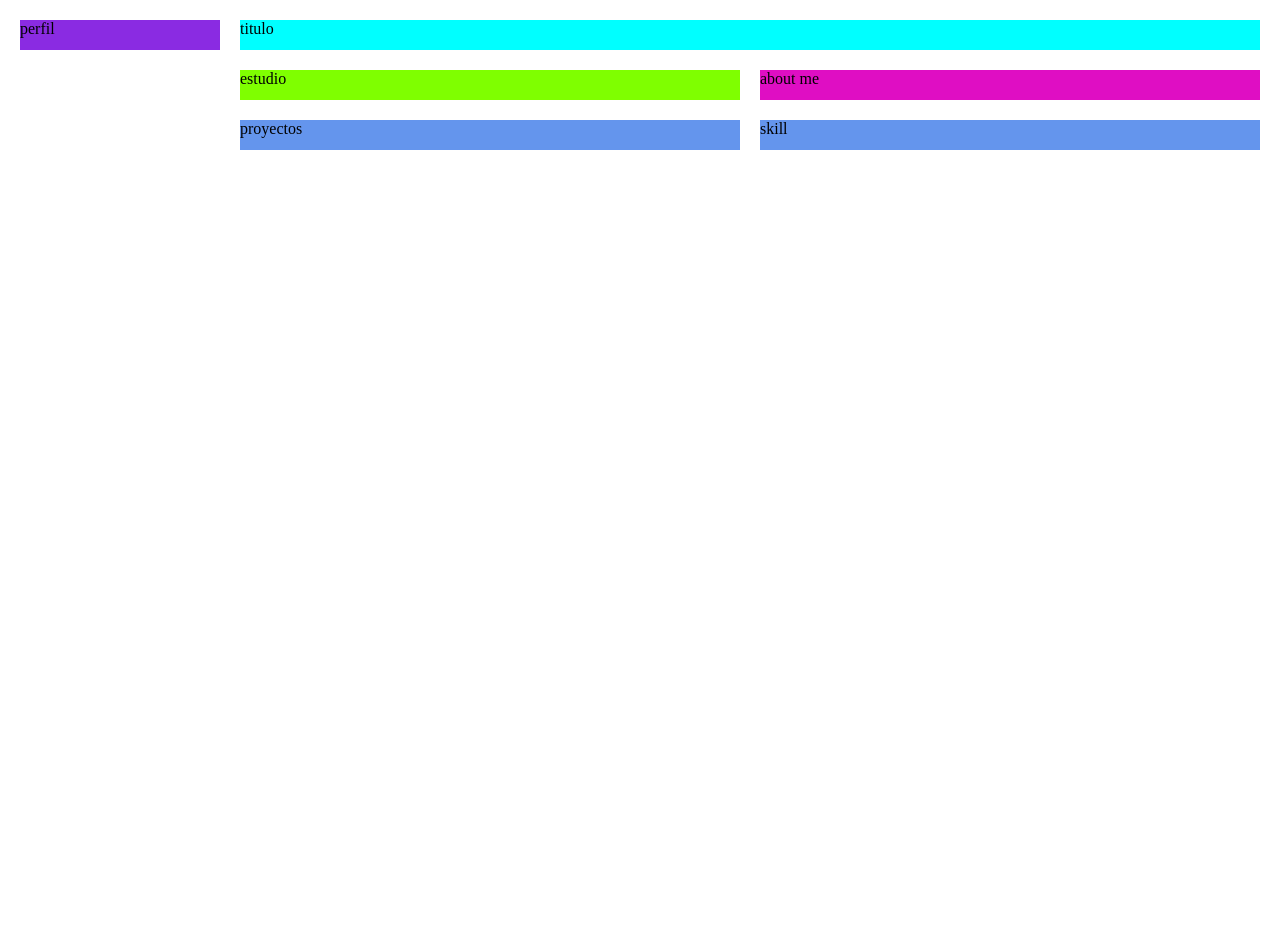
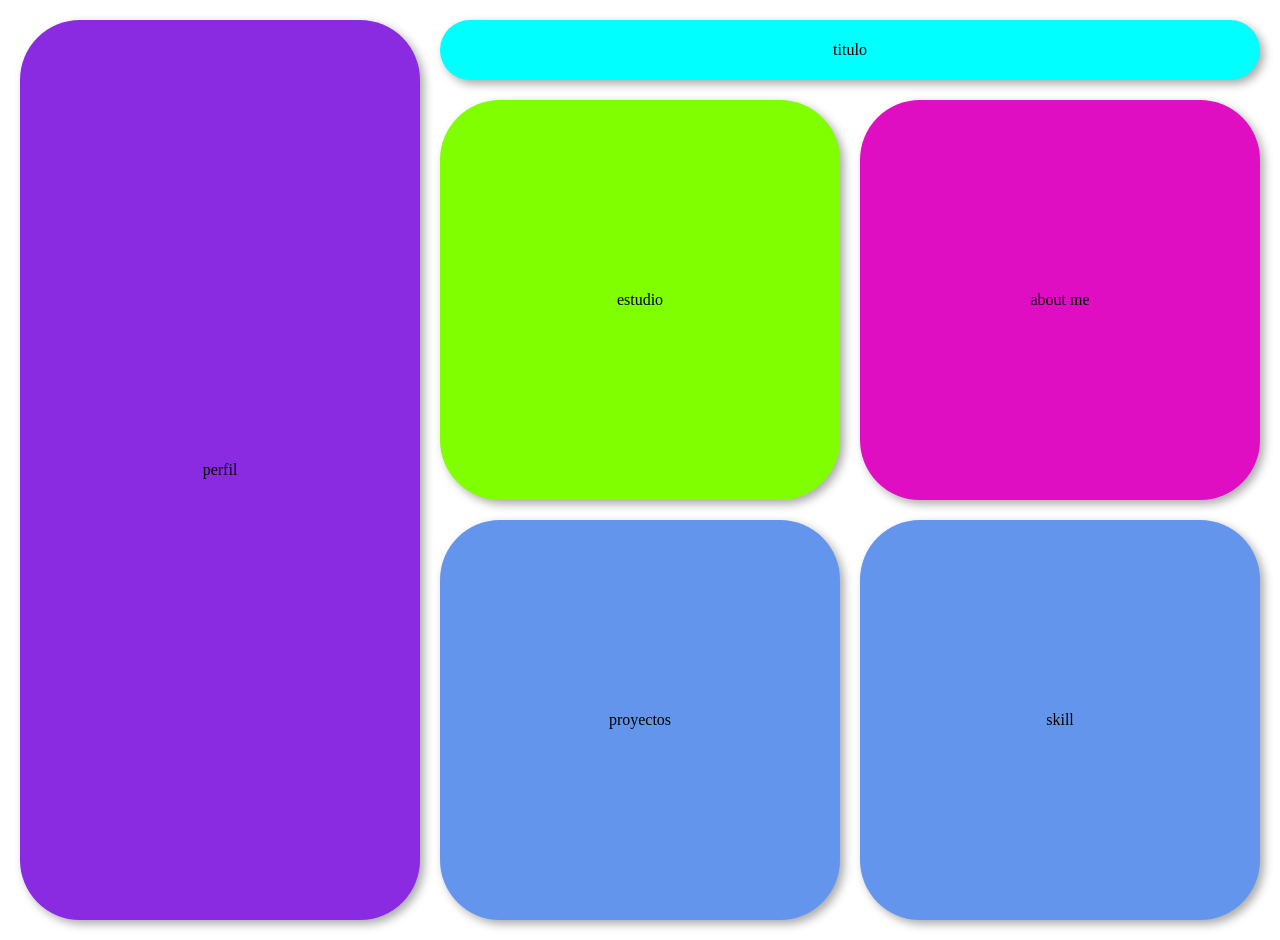
Before and after one commit to wilsoncap/H_V, a plain HTML site: page index.html in a window 1280 px wide. Before the commit the page ends 800 px from the top, so only its background shows below. Drawn offline with Linux system fonts and the light colour scheme.

Commit message:
grid definido

```diff
--- a/style.css
+++ b/style.css
@@ -3,32 +3,27 @@
     margin: 20px;
     display: grid;
     grid-gap: 20px;
-    grid-template-columns: 200px 1fr 1fr;
-    grid-template-rows: repeat(3, auto);
-    grid-template-areas: "perfil    titulo          titulo"
+    grid-template-columns: 400px repeat(2, minmax(300px, auto));
+    grid-template-rows: 60px repeat(2, minmax(400px, auto));
+    grid-template-areas: "perfil   titulo          titulo"
                         "perfil     about           estudio"
-                        "perfil     proyectos       skill";
+                        "perfil    proyectos       skill";
 }
 
 
 .caja{
-    height: 30px;
     width: 100%;
     background-color: cornflowerblue;
+    border-radius: 60px;
+    box-shadow: 4px 4px 10px #aaa;
+    display: flex;
+    justify-content: center;
+    align-items: center;
 }
 
 .contenedor .perfil{
     background-color: blueviolet;
-    /* grid-column-start: perfil;
-    grid-column-end: perfil; */
-
-    grid-row-start: perfil;
-    grid-row-end: perfil;
-
-    /* grid-column: perfil;
-    grid-row: perfil; */
-/*
-    grid-area: perfil; */
+    grid-row: perfil;
 }
 
 .titulo{
```
